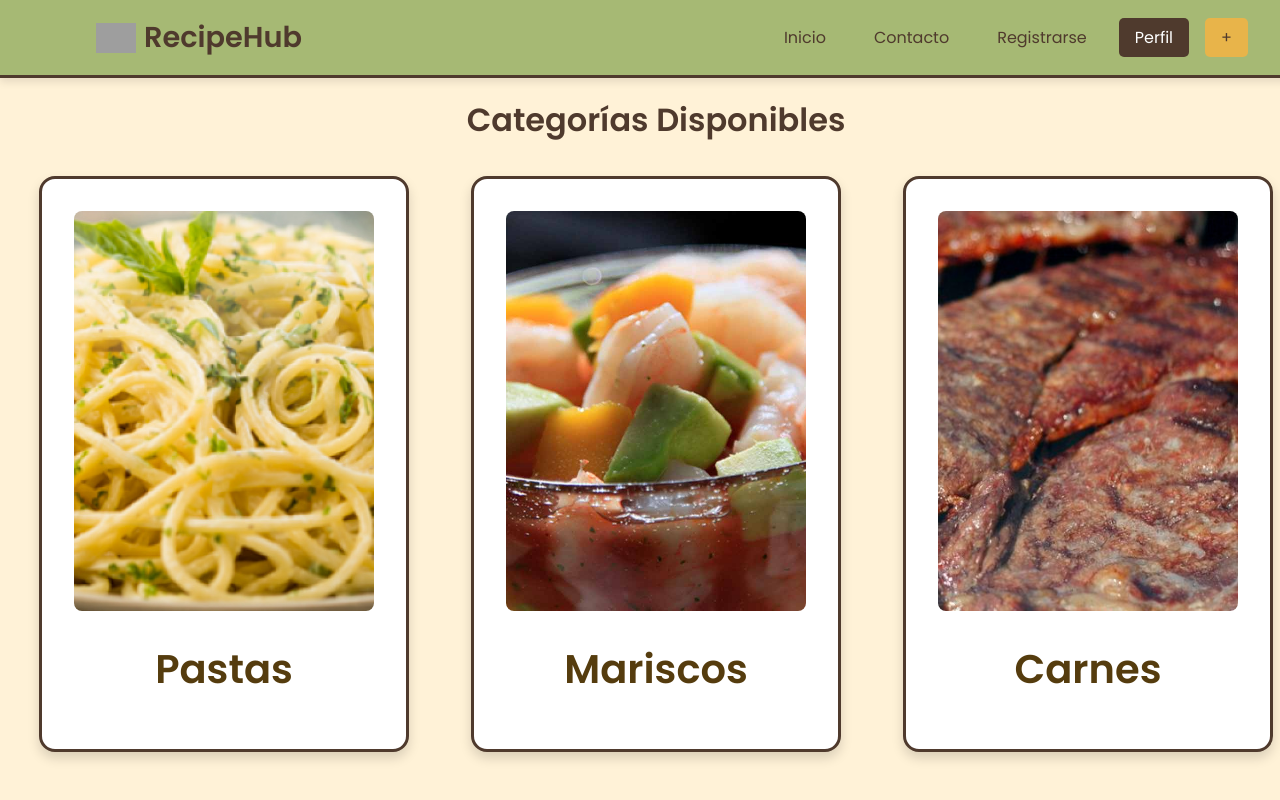
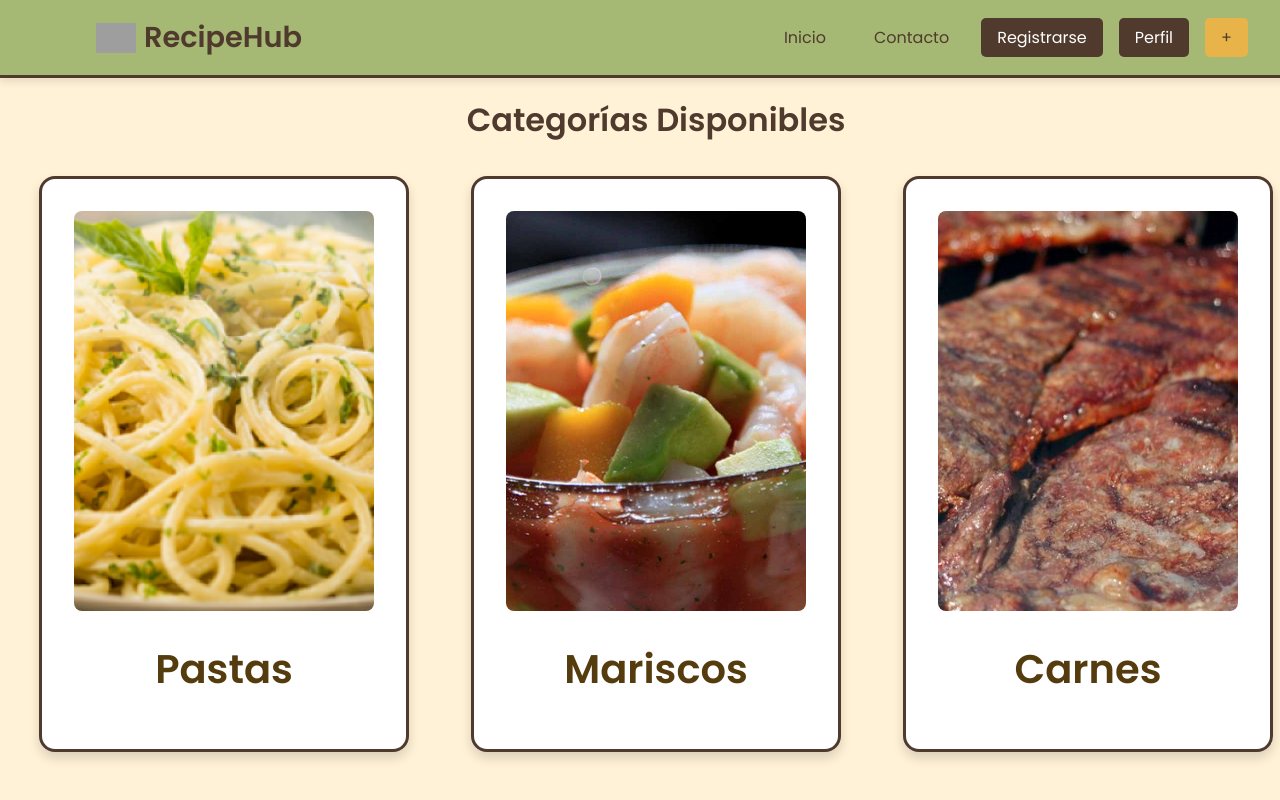
Before and after one commit to SantiC57/RecipeHub, a React (Vite) app: page / in a window 1280 px wide. Shown: the top 800 px of the page. Built offline with nearby package versions, Linux system fonts and the light colour scheme; no server answers; grey boxes are pictures that could not be loaded.

Commit message:
Update Navbar.css

```diff
--- a/src/components/Navbar/Navbar.css
+++ b/src/components/Navbar/Navbar.css
@@ -79,11 +79,22 @@
   border-radius: 5px;
   font-weight: bold;
 }
+
+.register-button {
+  background-color: #4f3a2d;
+  color: white !important;
+  padding: 0.5rem 1rem;
+  border-radius: 5px;
+  font-weight: bold;
+}
 .publish-button:hover {
   background-color: #e9be67 !important;
 }
 
 .profile-button:hover {
+  background-color: #6e4a2d !important;
+}
+.register-button:hover {
   background-color: #6e4a2d !important;
 }
 
```
